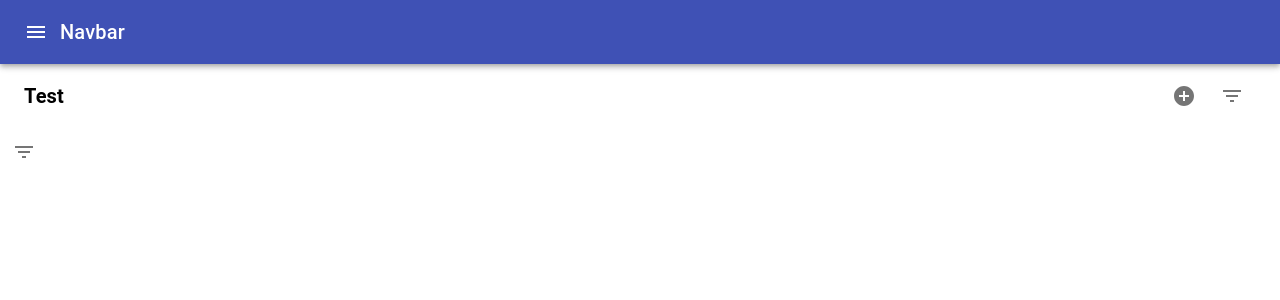
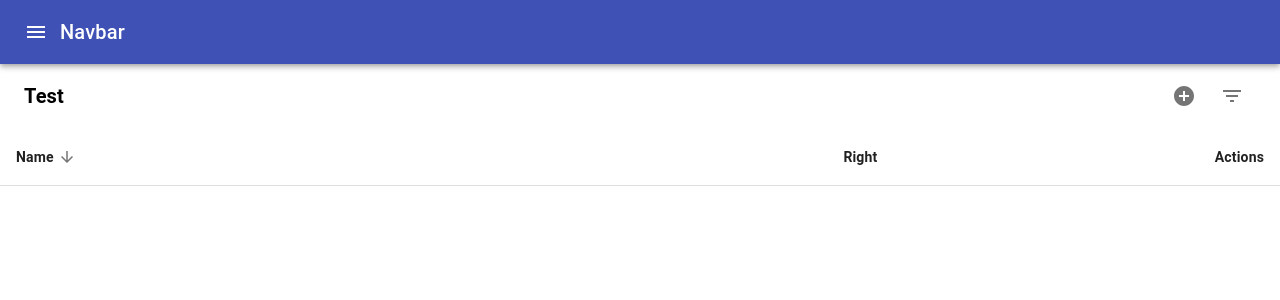
Before and after one commit to bmalcherek/DB_project, a React (Create React App) app in the folder frontend/: page /test in a window 1280 px wide. Shown: the top 300 px of the page. Built offline with nearby package versions, Linux system fonts and the light colour scheme.

Commit message:
Added TableHeader component

```diff
--- a/frontend/src/components/AirplaneModelsList.js
+++ b/frontend/src/components/AirplaneModelsList.js
@@ -4,19 +4,14 @@ import {
 	Table,
 	TableBody,
 	TableCell,
-	TableHead,
 	TableRow,
-	TableSortLabel,
 	Paper
 } from "@material-ui/core";
 import { Edit, Delete } from "@material-ui/icons";
 import { Link } from "react-router-dom";
 
 import { fetchData, deleteItem } from "../helpers";
-import TableToolbar from "./table/TableToolbar";
-
-//TODO: implement edit
-//TODO: implement adding airplaneModels
+import { TableToolbar, TableHeader } from "./table";
 
 const AirplaneModelsList = () => {
 	const [airplaneModels, setAirplaneModels] = useState([]);
@@ -42,39 +37,6 @@ const AirplaneModelsList = () => {
 			`api/airplane-models/${event.currentTarget.name}/`
 		);
 		response.then(() => setEdited(true));
-	};
-
-	const handleSort = key => () => {
-		let ord;
-		if (orderBy === key) {
-			ord = order === "desc" ? "asc" : "desc";
-			setOrder(ord);
-		} else {
-			ord = "desc";
-			setOrderBy(key);
-			setOrder("desc");
-		}
-		sort(airplaneModels, key, ord);
-	};
-
-	const sort = (models, by, ord) => {
-		setAirplaneModels(
-			models.sort((element1, element2) => {
-				if (ord === "asc") {
-					return element1[by] > element2[by]
-						? 1
-						: element1[by] < element2[by]
-						? -1
-						: 0;
-				} else {
-					return element1[by] > element2[by]
-						? -1
-						: element1[by] < element2[by]
-						? 1
-						: 0;
-				}
-			})
-		);
 	};
 
 	const airplaneModelsTableRows = airplaneModels.map(airplaneModel => (
@@ -113,6 +75,12 @@ const AirplaneModelsList = () => {
 		}
 	];
 
+	const headers = [
+		{ align: "inherit", name: "Name" },
+		{ align: "right", name: "Manufacturer" },
+		{ align: "right", name: "Symbol" }
+	];
+
 	useEffect(() => {
 		if (ogAirplaneModels.length > 0) {
 			let models = ogAirplaneModels;
@@ -130,6 +98,38 @@ const AirplaneModelsList = () => {
 		}
 	}, [nameFilter, manufacturerFilter, symbolFilter, ogAirplaneModels]);
 
+	useEffect(() => {
+		if (ogAirplaneModels.length > 0) {
+			const models = ogAirplaneModels;
+			setAirplaneModels(
+				models.sort((model1, model2) => {
+					if (order === "asc") {
+						return model1[orderBy] > model2[orderBy]
+							? 1
+							: model1[orderBy] < model2[orderBy]
+							? -1
+							: 0;
+					} else {
+						return model1[orderBy] > model2[orderBy]
+							? -1
+							: model1[orderBy] < model2[orderBy]
+							? 1
+							: 0;
+					}
+				})
+			);
+		}
+	}, [order, orderBy, ogAirplaneModels]);
+
+	const handleOrder = name => {
+		if (orderBy === name) {
+			setOrder(order === "desc" ? "asc" : "desc");
+		} else {
+			setOrder("desc");
+			setOrderBy(name);
+		}
+	};
+
 	return (
 		<div id="airplane-models-table-container">
 			<Paper>
@@ -140,42 +140,13 @@ const AirplaneModelsList = () => {
 				/>
 
 				<Table>
-					<TableHead>
-						<TableRow>
-							<TableCell key="name">
-								<TableSortLabel
-									active={orderBy === "name"}
-									onClick={handleSort("name")}
-									direction={order}
-								>
-									<b>Name</b>
-								</TableSortLabel>
-							</TableCell>
-							<TableCell align="right" key="manufacturer">
-								<TableSortLabel
-									active={orderBy === "manufacturer"}
-									align="right"
-									onClick={handleSort("manufacturer")}
-									direction={order}
-								>
-									<b>Manufacturer</b>
-								</TableSortLabel>
-							</TableCell>
-							<TableCell align="right" key="symbol">
-								<TableSortLabel
-									active={orderBy === "symbol"}
-									align="right"
-									onClick={handleSort("symbol")}
-									direction={order}
-								>
-									<b>Symbol</b>
-								</TableSortLabel>
-							</TableCell>
-							<TableCell align="right">
-								<b>Actions</b>
-							</TableCell>
-						</TableRow>
-					</TableHead>
+					<TableHeader
+						headers={headers}
+						orderBy={orderBy}
+						handleOrder={handleOrder}
+						order={order}
+					/>
+
 					<TableBody>{airplaneModelsTableRows}</TableBody>
 				</Table>
 			</Paper>
--- /dev/null
+++ b/frontend/src/components/table/TableHeader.js
@@ -0,0 +1,34 @@
+import React, { useEffect } from "react";
+import {
+	TableHead,
+	TableRow,
+	TableCell,
+	TableSortLabel
+} from "@material-ui/core";
+
+const TableHeader = props => {
+	const tableHeaders = props.headers.map(header => (
+		<TableCell key={header.name} align={header.align}>
+			<TableSortLabel
+				active={props.orderBy === header.name.toLowerCase()}
+				onClick={() => props.handleOrder(header.name.toLowerCase())}
+				direction={props.order}
+			>
+				<b>{header.name}</b>
+			</TableSortLabel>
+		</TableCell>
+	));
+
+	return (
+		<TableHead>
+			<TableRow>
+				{tableHeaders}
+				<TableCell align="right">
+					<b>Actions</b>
+				</TableCell>
+			</TableRow>
+		</TableHead>
+	);
+};
+
+export default TableHeader;
--- a/frontend/src/components/table/TableTest.js
+++ b/frontend/src/components/table/TableTest.js
@@ -1,8 +1,9 @@
 import React, { useState } from "react";
-import { IconButton } from "@material-ui/core";
+import { IconButton, Table } from "@material-ui/core";
 import { FilterList } from "@material-ui/icons";
 
 import TableToolbar from "./TableToolbar";
+import TableHeader from "./TableHeader";
 
 const TableTest = () => {
 	const [test, setTest] = useState("");
@@ -16,12 +17,22 @@ const TableTest = () => {
 		}
 	];
 
+	const headers = [
+		{ align: "inherit", name: "Name" },
+		{ align: "right", name: "Right" }
+	];
+
 	return (
 		<div id="table-test-container">
 			<TableToolbar filters={filters} tableTitle="Test" addLink="/test/add" />
-			<IconButton onClick={() => console.log(test)} edge="end">
-				<FilterList />
-			</IconButton>
+			<Table>
+				<TableHeader
+					headers={headers}
+					orderBy="name"
+					changeSort={() => console.log("changeSort")}
+					order="desc"
+				/>
+			</Table>
 		</div>
 	);
 };
--- /dev/null
+++ b/frontend/src/components/table/index.js
@@ -0,0 +1,4 @@
+import TableHeader from "./TableHeader";
+import TableToolbar from "./TableToolbar";
+
+export { TableHeader, TableToolbar };
```
